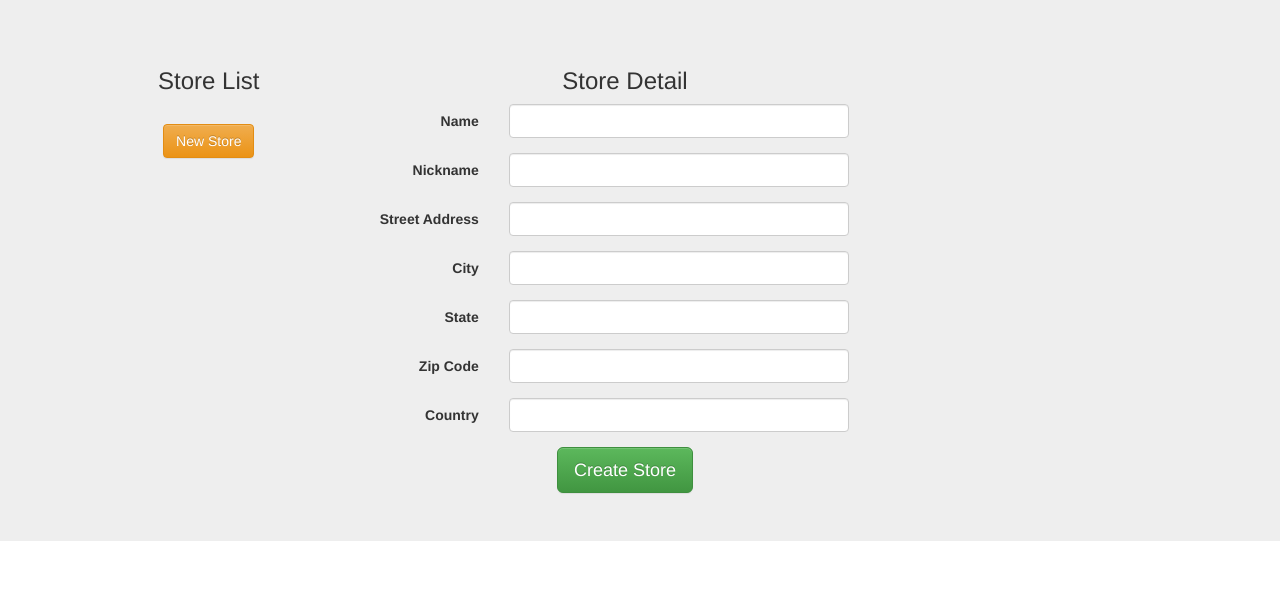
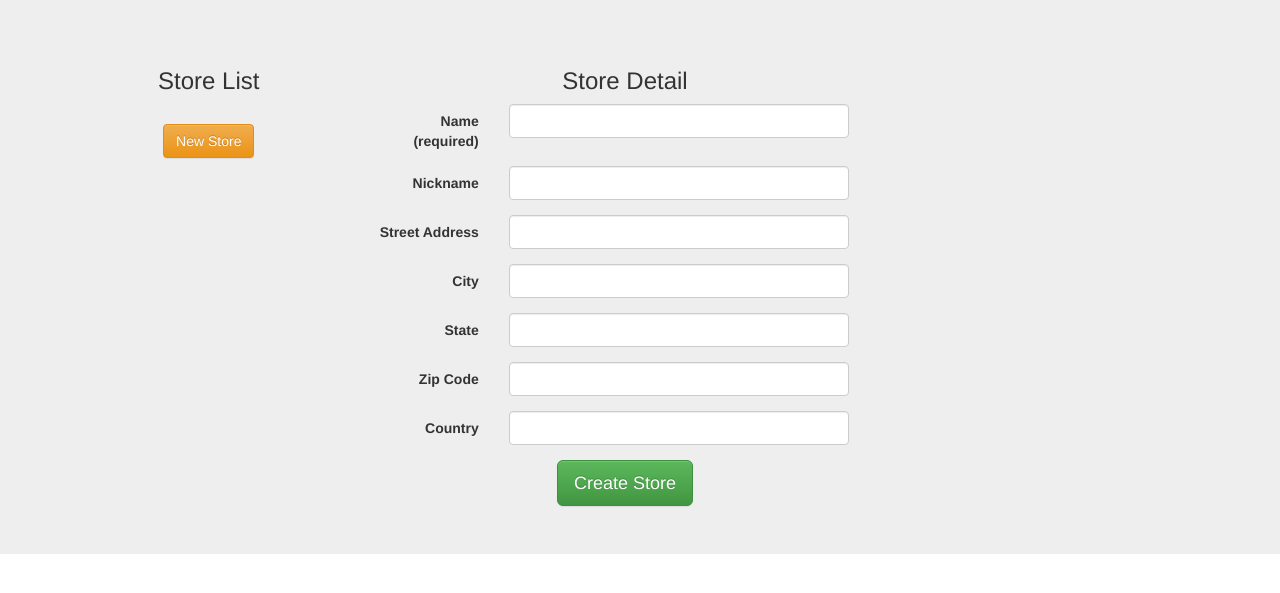
Before and after one commit to sambbaron/grocery_list, a Flask app: page /stores in a window 1280 px wide. Shown: the part 92-685 px from the top of the page. Run offline with Flask 2, Linux system fonts and the light colour scheme; parts of the project's set-up code (start-up, migrations or seed data) failed here and were passed over; some libraries are stand-ins or nearby versions.

Commit message:
Note 'required' input elements both in input and label

```diff
--- a/shopping_list/templates/lists.html
+++ b/shopping_list/templates/lists.html
@@ -25,9 +25,9 @@
                 action={% if list == "new" %}"/stores/{{ store.id }}/lists/new"{% else %}"/stores/{{ store.id }}/lists/{{ list.id }}"{% endif %} >
 
                 <div class="col-md-12 form-group form-inline">
-                    <label for="list.shop_date" class="col-md-2 control-label">Shop Date</label>
+                    <label for="list.shop_date" class="col-md-2 control-label">Shop Date (required)</label>
                     <input type="date" id="list.shop_date" name="List.{{ list.id }}.shop_date" class="col-md-4 form-control text-center"
-                           value="{{ list.shop_date if list != "new" }}">
+                           value="{{ list.shop_date if list != "new" }}" required>
 
                     <label for="list.name" class="col-md-2 control-label">List Name (optional)</label>
                     <input type="text" id="list.name" name="List.{{ list.id }}.name" class="col-md-5 form-control"
--- a/shopping_list/templates/routes.html
+++ b/shopping_list/templates/routes.html
@@ -24,14 +24,14 @@
                 <form name="route-detail" id="route-detail" class="form-horizontal" method="post"
                 action={% if route == "new" %}"/stores/{{ store.id }}/routes/new"{% else %}"/stores/{{ store.id }}/routes/{{ route.id }}"{% endif %} >
 
-                    <label for="route.name" class="col-md-2 control-label">Name</label>
+                    <label for="route.name" class="col-md-2 control-label">Name (required)</label>
                     <div class="form-group">
                         <div class="col-md-7"><input type="text" id="route.name" name="Route.{{ route.id }}.name" class="form-control"
-                                                     value="{{ route.name if route != "new" }}"></div>
+                                                     value="{{ route.name if route != "new" }}" required></div>
                     </div>
 
                 </form>
-                <br>
+
                 {% if route != "new" %}
                     <div id="route-detail-itemgroups">
                     <h4 class="text-center">Item Groups</h4>
--- a/shopping_list/templates/stores.html
+++ b/shopping_list/templates/stores.html
@@ -16,10 +16,10 @@
                 <form name="store-detail" class="form-horizontal" id="store-detail" method="post"
                 action={% if store == "new" %}"/stores/new"{% else %}"/stores/{{ store.id }}"{% endif %} >
 
-                    <label for="store.name" class="col-md-3 control-label">Name</label>
+                    <label for="store.name" class="col-md-3 control-label">Name (required)</label>
                     <div class="form-group">
                         <div class="col-md-8"><input type="text" id="store.name" name="Store.{{ store.id }}.name" class="form-control"
-                                                     value="{{ store.name if store != "new" }}"></div>
+                                                     value="{{ store.name if store != "new" }}" required></div>
                     </div>
 
                     <label for="nickname" class="col-md-3 control-label">Nickname</label>
```
